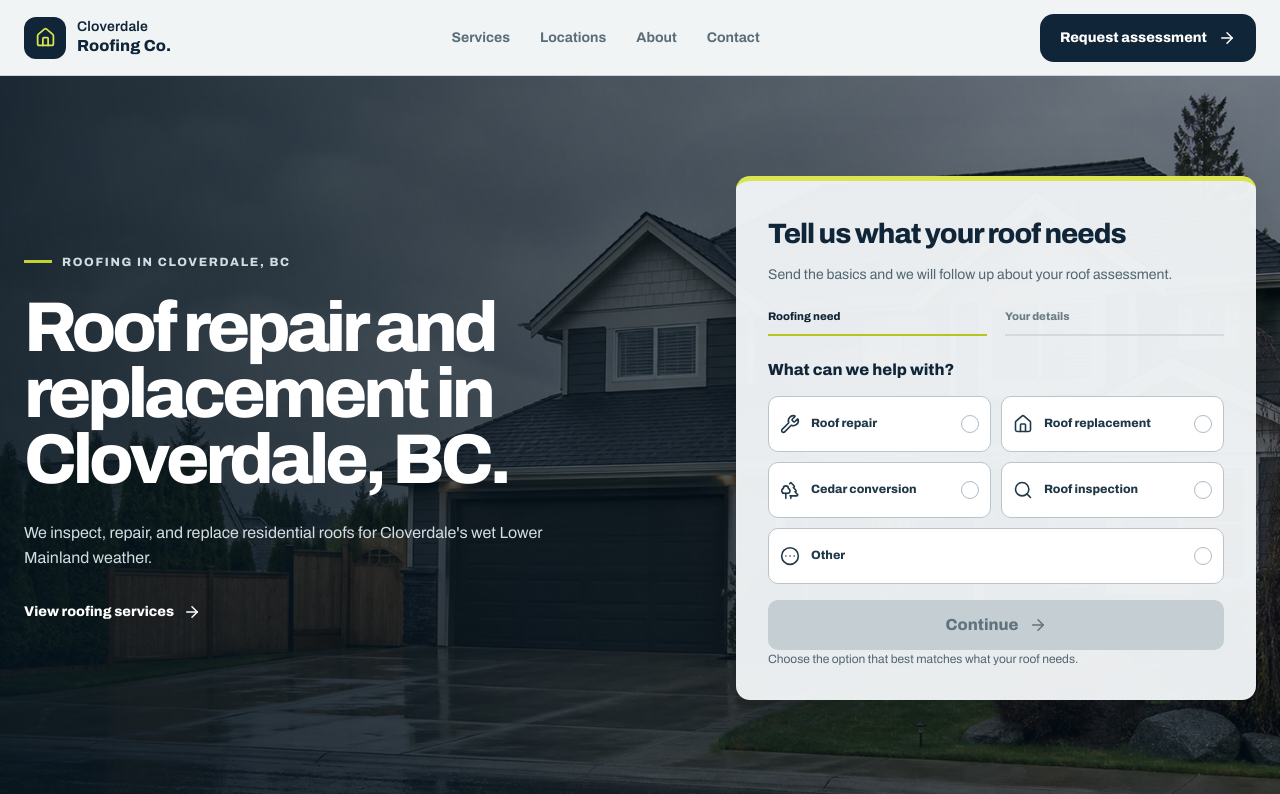
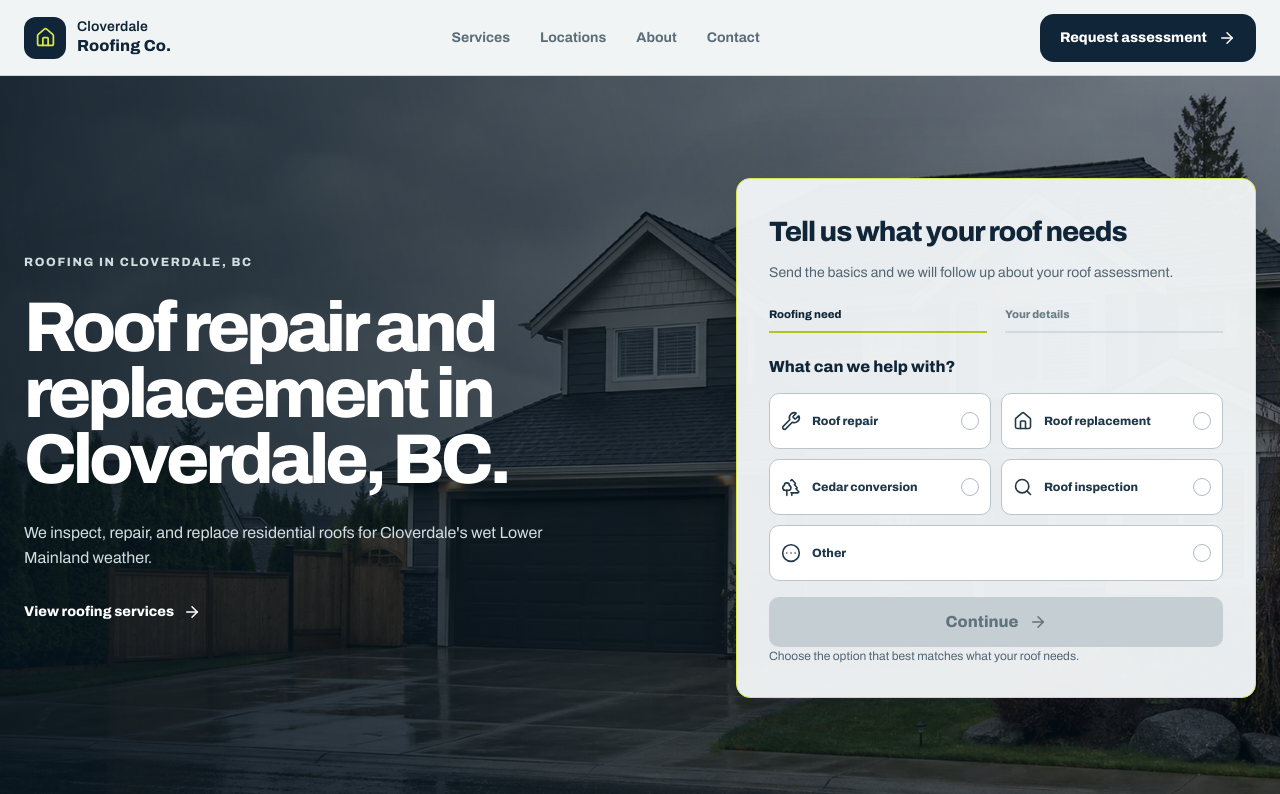
Before and after one commit to XanderDijkstra/cloverdale-roofing, a Next.js app: page / in a window 1280 px wide. Shown: the top 794 px of the page. Built offline with nearby package versions, Linux system fonts and the light colour scheme.

Commit message:
Remove AI-style accent strips

```diff
--- a/src/app/homepage2.module.css
+++ b/src/app/homepage2.module.css
@@ -200,22 +200,12 @@
 }
 
 .eyebrow {
-  display: flex;
-  align-items: center;
-  gap: 10px;
   margin-bottom: 24px;
   color: var(--muted);
   font-size: 12px;
   font-weight: 800;
   letter-spacing: .14em;
   text-transform: uppercase;
-}
-
-.eyebrow::before {
-  width: 28px;
-  height: 3px;
-  background: var(--accent-strong);
-  content: "";
 }
 
 .hero h1 {
@@ -263,7 +253,7 @@
 .leadPanel {
   padding: 32px;
   border-radius: var(--radius);
-  border-top: 5px solid var(--accent);
+  border: 1px solid var(--accent);
   background: rgba(241, 244, 245, .97);
   box-shadow: 0 28px 80px rgba(2, 12, 18, .34);
   color: #102537;
```
